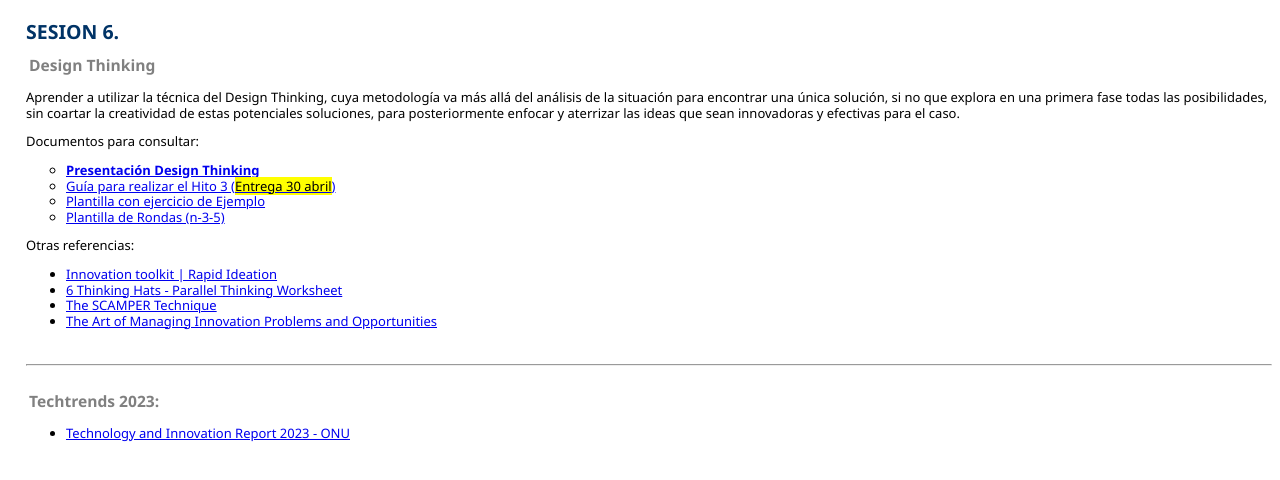
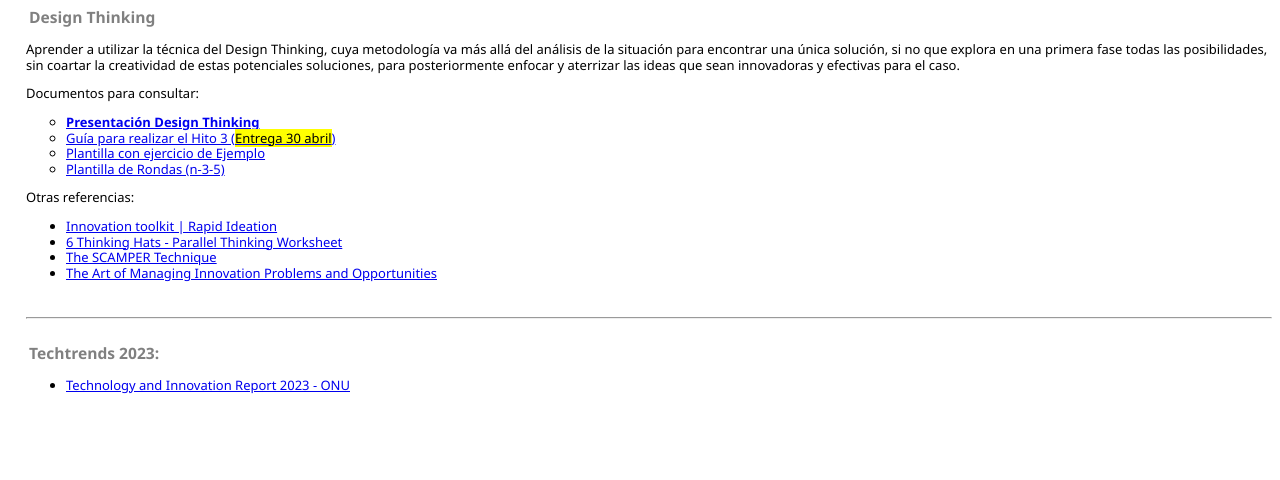
Before and after one commit to ritadelatorre/innotech, a plain HTML site: page s06/s06.html in a window 1280 px wide. Drawn offline with Linux system fonts and the light colour scheme.

Commit message:
Update s06.html

```diff
--- a/s06/s06.html
+++ b/s06/s06.html
@@ -17,7 +17,6 @@
 	</head>
 	<body>
 
-		<h1>SESION 6.</h1>
 		<h2>Design Thinking</h2>
 		<p>Aprender a utilizar la técnica del Design Thinking, cuya metodología va más allá del análisis de la situación para encontrar una única solución, si no que explora en una primera fase todas las posibilidades, sin coartar la creatividad de estas potenciales soluciones, para posteriormente enfocar y aterrizar las ideas que sean innovadoras y efectivas para el caso.</p>
 
```
